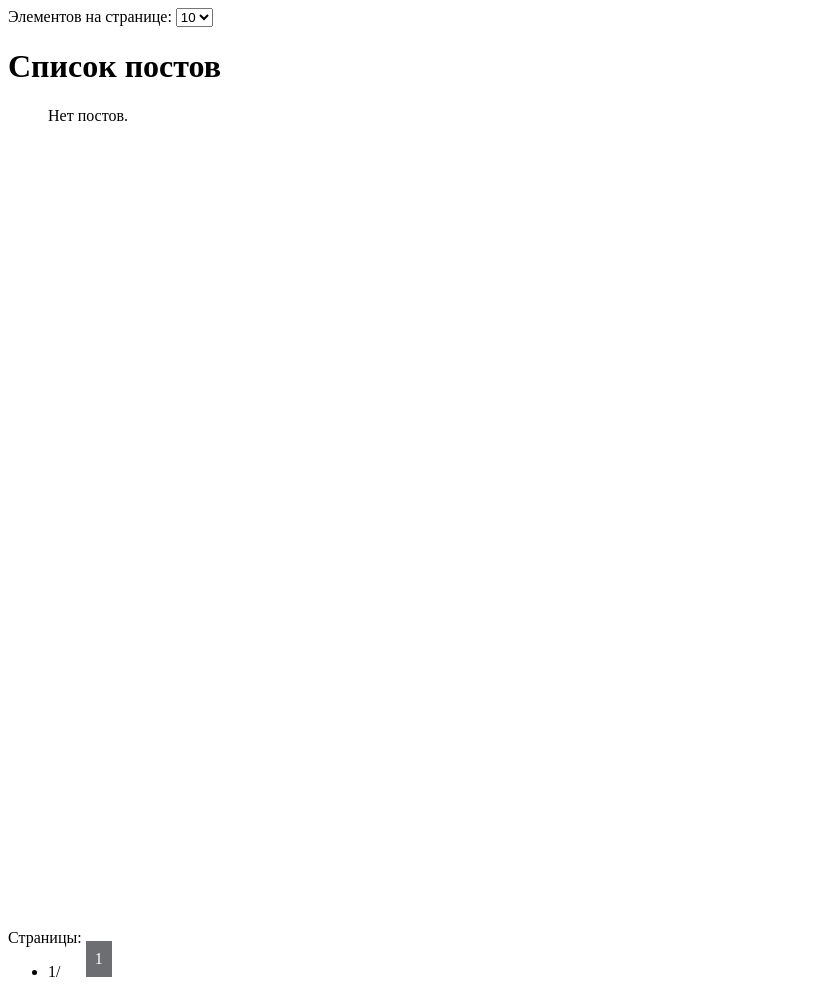
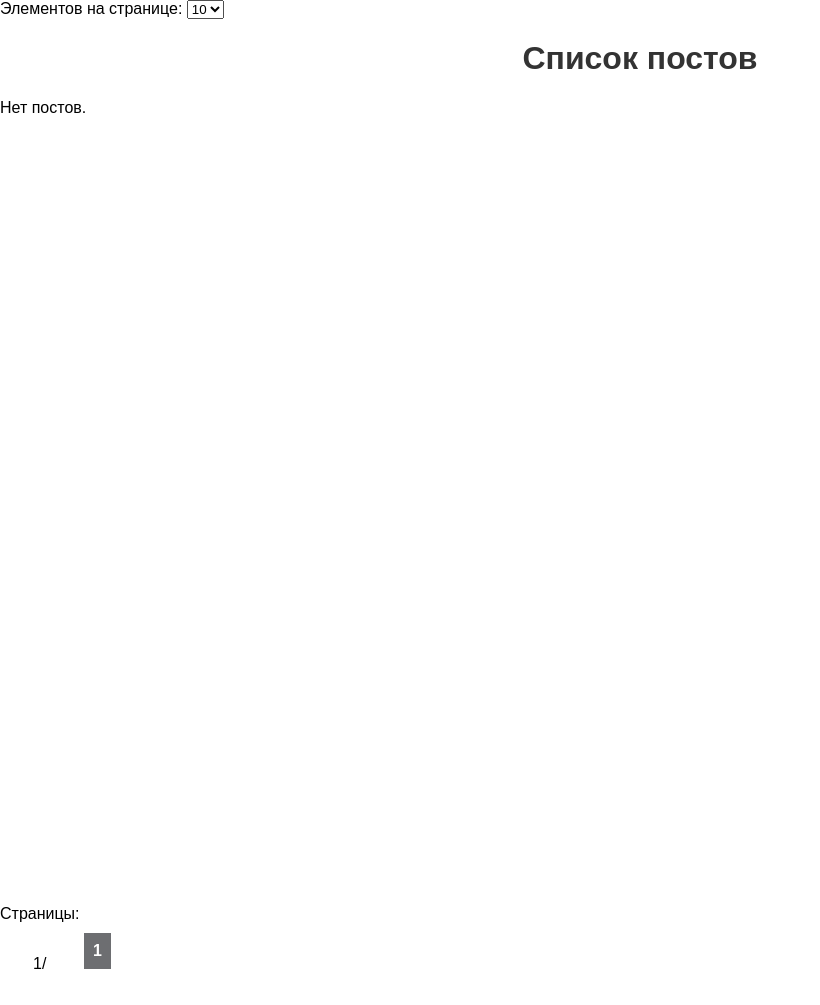
Before and after one commit to yuriselemin/Pagination, a Django app: page / in a window 1280 px wide. Shown: the whole page, without its empty margins (0-820 px from the left). After the commit the page ends 969 px from the top, so only its background shows below. Run offline with Django 5.2, Linux system fonts and the light colour scheme; data that the repository does not hold is empty; parts of the project's set-up code (start-up, migrations or seed data) failed here and were passed over.

Commit message:
Commit_12.11.22:13
Signed-off-by: SeleminUriy <prepress-s@selemin.ru>

```diff
--- a/mysite/templates/blog/pagination.html
+++ b/mysite/templates/blog/pagination.html
@@ -1,13 +1,48 @@
 {% load static %}
 
 <style>
+    body {
+        font-family: Arial, sans-serif;
+        margin: 0;
+        padding: 0;
+    }
+
+    h1 {
+        color: #333;
+        text-align: center;
+    }
+
+    ul {
+        list-style-type: none;
+        padding: 0;
+    }
+
+    li {
+        margin-bottom: 10px;
+        padding: 10px;
+        background-color: #f5f5f5;
+    }
+
+    .pagination {
+        text-align: center;
+    }
+
+    .pagination ul {
+        display: inline-block;
+    }
 
     .pagination {
         display: inline-block;
     }
 
+    .pagination li {
+        display: inline;
+        margin: 0 5px;
+        background-color: transparent;
+    }
+
     .pagination a {
-        color: black;
+        color: #337ab7;
         float: left;
         padding: 8px 16px;
         text-decoration: none;
@@ -17,6 +52,7 @@
 
     .pagination a.active {
         background-color: #6d6e71;
+        font-weight: bold;
         color: white;
         border: 1px solid #6d6e71;
         padding: 0.5em 0.5em 0.5em
@@ -24,7 +60,7 @@
     }
 
     .pagination a:hover:not(.active) {
-        background-color: #ddd;
+        color: #23527c;
     }
 </style>
 
```
